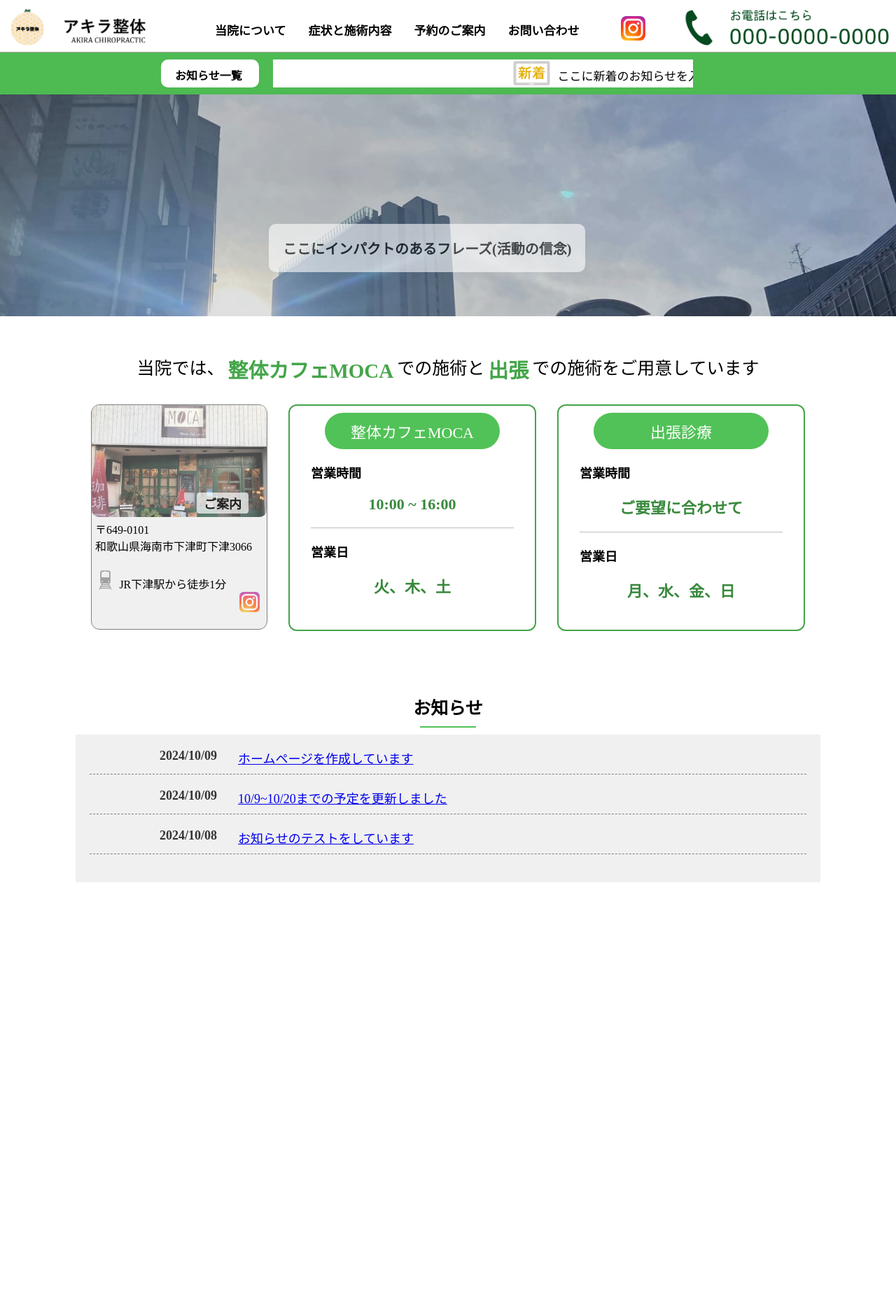
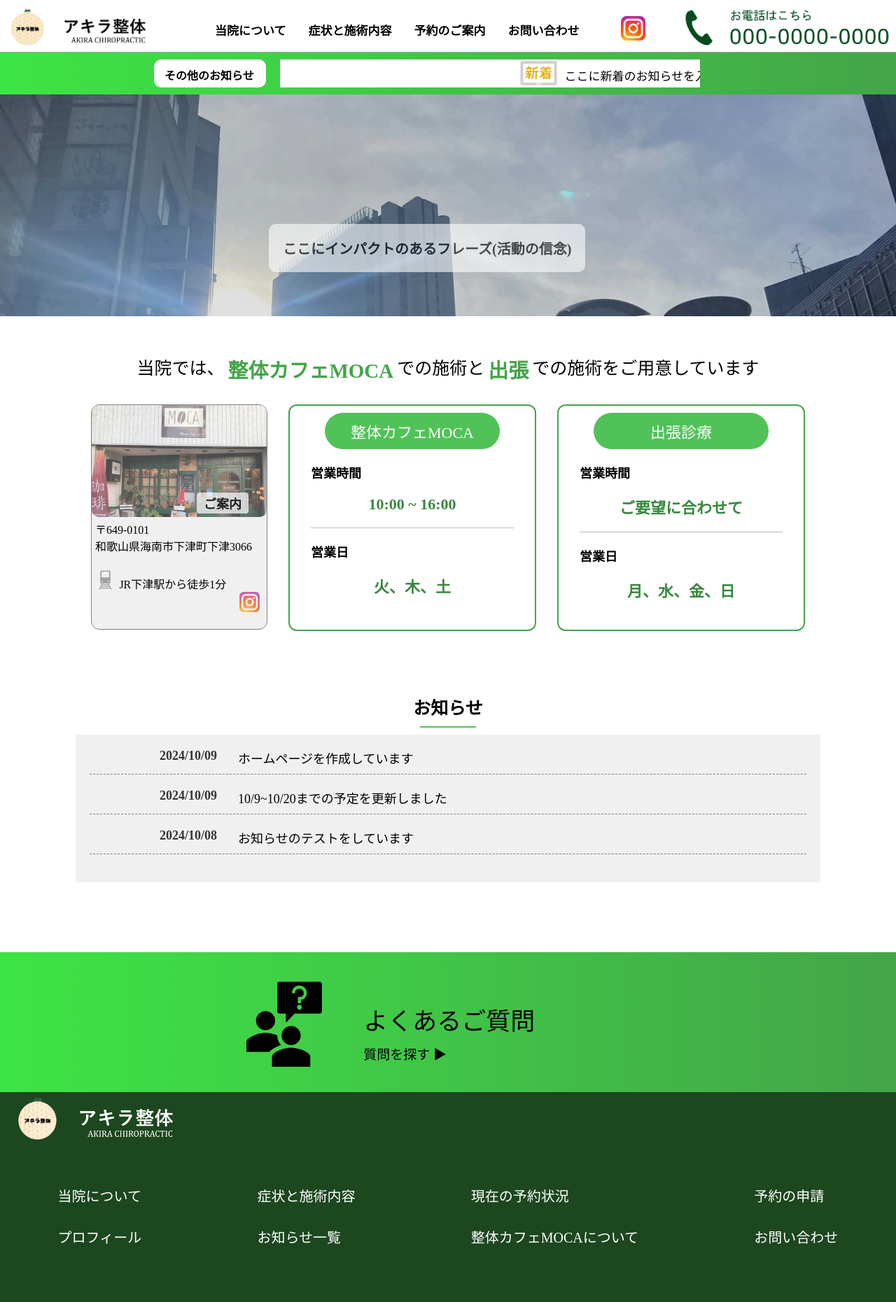
Before and after one commit to zuka121/Akira-seitai, a Django app: page / in a window 1280 px wide. Shown: the whole page at 70% size. Before the commit the page ends 1261 px from the top, so only its background shows below. Run offline with Django 5.2, Linux system fonts and the light colour scheme; data comes from the database, SQL or seed files in the repository.

Commit message:
add footer

```diff
--- a/calendarapp/templates/calendarapp/home.html
+++ b/calendarapp/templates/calendarapp/home.html
@@ -12,10 +12,15 @@
           scroll-behavior: smooth;
       }
 
+      a{
+        text-decoration: none;
+        color: black;
+      }
+
       .osirase{
          position: absolute;
          font-weight: bold;
-         padding: 0px 10px;
+         padding-left: 5px;
          text-decoration: none;
          color: black;
       }
@@ -29,20 +34,21 @@
           display: flex; /* 横並びにするためにフレックスボックスを使用 */
           justify-content: center;
           align-items: center; /* 中央に揃える */
-          background-color: #4dba52; /* 背景色 */
+          background: linear-gradient(to right, #3de445, #44a549); /* 背景色 */
           padding: 20px 60px 10px 0px; /* 内側のパディング */
           position: relative; /* 相対位置 */
 
       }
 
       .notice-box {
-          width: 120px; /* お知らせボックスの幅 */
+          width: 140px; /* お知らせボックスの幅 */
           height: 20px; /* お知らせボックスの高さ */
           background-color: white;
           padding: 10px; /* 内側のパディング */
           position: relative;
           margin-right: 20px;
           border-radius: 10px;
+          justify-content: center;
 
       }
 
@@ -294,6 +300,83 @@
         }
 
 
+     .faq-box{
+        width: 100%;
+        height: 200px;
+        background: linear-gradient(to right, #3de445, #44a549); /* 左から右へのグラデーション */
+        position: relative;
+
+
+     }
+
+     .faq-content-box{
+        position: absolute;
+        display: flex;
+        top: 15%;
+        left: 20%;
+        justify-content: center;
+     }
+
+     .faq-content-box img{
+
+        width: 25%;
+     }
+
+     .faq-content-title{
+
+        font-size: 35px;
+        margin-top: 40px;
+        margin-left: 40px;
+     }
+
+     .faq-content-title1{
+          font-size: 19px;
+          margin-top: 10px;
+          margin-left: 40px;
+        }
+
+     .faq-container{
+        justify-content: left;
+     }
+
+     .faq-container:hover{
+        color: gray;
+     }
+
+     .end-container{
+        width: 100%;
+        height: 300px;
+        background-color: #1d471f;
+        margin: 0px;
+     }
+
+     .end-content {
+        justify-content: left;
+        padding: 5px 20px;
+     }
+
+     .end-content img{
+        width: 22%;
+
+     }
+
+     .end-container1{
+        display: flex;
+        padding-top: 20px;
+     }
+
+     .end-item{
+        text-align: left;
+        margin: auto;
+     }
+
+     .end-item1{
+        font-size: 20px;
+        color: white;
+        margin: 30px auto;
+     }
+
+
 
 
 
@@ -306,7 +389,7 @@
   <div class="container">
       <div class="notice-box">
           <a href="#notice">
-             <div class="osirase">お知らせ一覧</div>
+             <div class="osirase">その他のお知らせ</div>
           </a>
       </div>
       <div class="scrolling-container">
@@ -407,6 +490,48 @@
         {% endfor %}
     </div>
 
+ <div class="faq-box">
+     <div class="faq-content-box">
+         <img src="{% static 'calendarapp/images/faq-image.svg' %}" alt="疑問">
+         <a href="{% url 'faq' %}">
+             <div class="faq-container">
+                 <div class="faq-content-title">よくあるご質問</div>
+                 <div class="faq-content-title1">質問を探す&nbsp;▶</div>
+             </div>
+         </a>
+     </div>
+ </div>
+
+ <div class="end-container">
+     <div class="end-content">
+         <img src="{% static 'calendarapp/images/logo1.png' %}" alt="ロゴ２">
+     </div>
+
+     <div class="end-container1">
+        <div class="end-item">
+            <div class="end-item1">当院について</div>
+            <div class="end-item1">プロフィール</div>
+        </div>
+        <div class="end-item">
+            <div class="end-item1">症状と施術内容</div>
+            <div class="end-item1">お知らせ一覧</div>
+        </div>
+        <div class="end-item">
+            <div class="end-item1">現在の予約状況</div>
+            <div class="end-item1">整体カフェMOCAについて</div>
+        </div>
+        <div class="end-item">
+            <div class="end-item1">予約の申請</div>
+            <div class="end-item1">お問い合わせ</div>
+        </div>
+
+     </div>
+
+
+ </div>
+
+
+
 
 </body>
 
--- a/calendarapp/urls.py
+++ b/calendarapp/urls.py
@@ -13,4 +13,5 @@ urlpatterns = [
     path('request/success/', views.request_success_view, name='request_success'),
     path('profile/', views.profile_view, name='profile'),
     path('notices/<int:pk>/', views.notice_detail, name='notice_detail'),
+    path('faq/', views.faq_view, name='faq'),
 ]
--- a/calendarapp/views.py
+++ b/calendarapp/views.py
@@ -202,6 +202,10 @@ def profile_view(request):
     return render(request, 'calendarapp/profile.html')
 
 
+def faq_view(request):
+    return render(request, 'calendarapp/faq.html')
+
+
 
 def notice_detail(request, pk):
     notice = get_object_or_404(Notice, pk=pk)  # 特定のお知らせを取得
```
Also changed, not shown: calendarapp/templates/calendarapp/faq.html (added, +11 -0 lines), calendarapp/templates/calendarapp/notice_detail.html (+45 -6 lines), calendarapp/static/calendarapp/images/TopPagePhoto1.jpeg (added), calendarapp/static/calendarapp/images/faq-image.svg (added), calendarapp/static/calendarapp/images/logo1.png (added).
